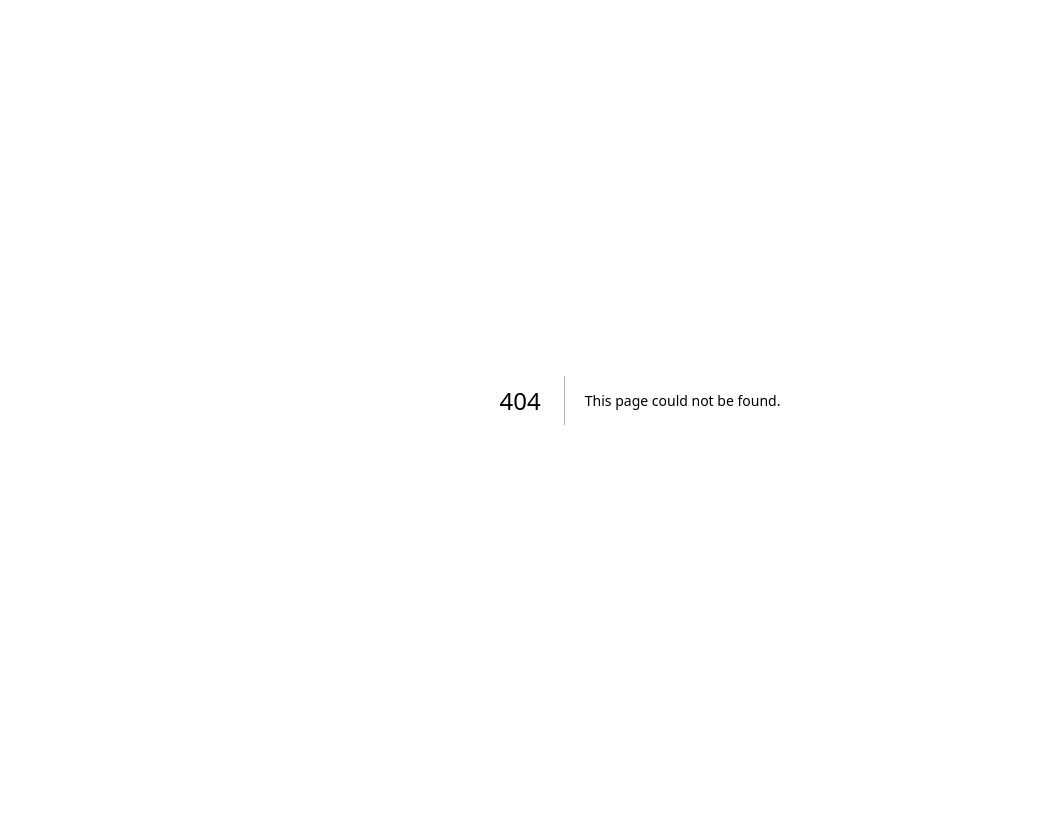
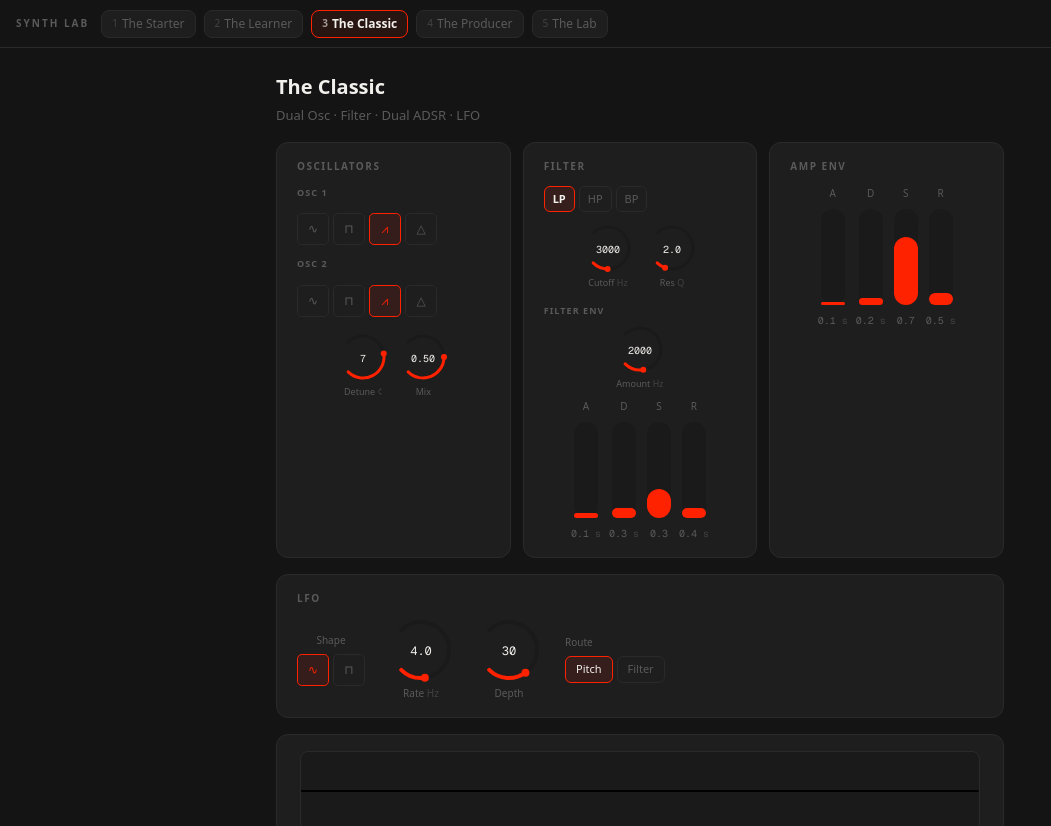
Before and after one commit to StealthVigilante/TheSynthProject, a Next.js app: page /temp-synths/3 in a window 1280 px wide. Before the commit this address had no page. Shown: the top 826 px of the page, without its empty margins (0-1051 px from the left). Before the commit the page ends 800 px from the top, so only its background shows below. Built offline with nearby package versions, Linux system fonts and the light colour scheme.

Commit message:
feat: add Synth 3 (The Classic) — dual osc, filter, dual ADSR, LFO, signal flow layout

```diff
--- /dev/null
+++ b/src/app/temp-synths/3/page.tsx
@@ -0,0 +1,213 @@
+// src/app/temp-synths/3/page.tsx
+"use client";
+
+import { useCallback, useEffect, useRef, useState } from "react";
+import { Knob } from "@/components/synth/knob";
+import { Fader } from "@/components/synth/fader";
+import { PianoKeyboard } from "@/components/synth/piano-keyboard";
+import { WaveformSelect } from "@/components/synth/waveform-select";
+import { WaveformCanvas } from "../waveform-canvas";
+import { Synth3Engine } from "./engine";
+
+const SECTION: React.CSSProperties = {
+  background: "var(--card)",
+  border: "1px solid var(--border)",
+  borderRadius: 12,
+  padding: "16px 20px",
+};
+
+const LABEL: React.CSSProperties = {
+  fontSize: 10,
+  fontWeight: 700,
+  letterSpacing: "0.15em",
+  textTransform: "uppercase" as const,
+  color: "var(--muted-foreground)",
+  marginBottom: 12,
+};
+
+const SUBLABEL: React.CSSProperties = {
+  fontSize: 9,
+  fontWeight: 700,
+  letterSpacing: "0.12em",
+  textTransform: "uppercase" as const,
+  color: "var(--muted-foreground)",
+  marginBottom: 8,
+};
+
+function FilterTypeSelect({ value, onChange }: { value: BiquadFilterType; onChange: (v: BiquadFilterType) => void }) {
+  const options: BiquadFilterType[] = ["lowpass", "highpass", "bandpass"];
+  const labels: Record<string, string> = { lowpass: "LP", highpass: "HP", bandpass: "BP" };
+  return (
+    <div style={{ display: "flex", gap: 4 }}>
+      {options.map((o) => (
+        <button
+          key={o}
+          onClick={() => onChange(o)}
+          style={{
+            padding: "4px 8px",
+            borderRadius: 6,
+            border: "1px solid",
+            borderColor: value === o ? "var(--primary)" : "var(--border)",
+            background: value === o ? "oklch(from var(--primary) l c h / 10%)" : "var(--card)",
+            color: value === o ? "var(--foreground)" : "var(--muted-foreground)",
+            fontSize: 11,
+            fontWeight: value === o ? 600 : 400,
+            cursor: "pointer",
+            transition: "all 150ms",
+          }}
+        >
+          {labels[o]}
+        </button>
+      ))}
+    </div>
+  );
+}
+
+export default function Synth3Page() {
+  const engineRef = useRef<Synth3Engine | null>(null);
+
+  const [osc1Type, setOsc1Type] = useState<string>("sawtooth");
+  const [osc2Type, setOsc2Type] = useState<string>("sawtooth");
+  const [osc2Detune, setOsc2Detune] = useState(7);
+  const [oscMix, setOscMix] = useState(0.5);
+
+  const [filterType, setFilterTypeState] = useState<BiquadFilterType>("lowpass");
+  const [filterCutoff, setFilterCutoff] = useState(3000);
+  const [filterRes, setFilterRes] = useState(2);
+
+  const [ampA, setAmpA] = useState(0.05);
+  const [ampD, setAmpD] = useState(0.2);
+  const [ampS, setAmpS] = useState(0.7);
+  const [ampR, setAmpR] = useState(0.5);
+
+  const [fEnvAmt, setFEnvAmt] = useState(2000);
+  const [fEnvA, setFEnvA] = useState(0.1);
+  const [fEnvD, setFEnvD] = useState(0.3);
+  const [fEnvS, setFEnvS] = useState(0.3);
+  const [fEnvR, setFEnvR] = useState(0.4);
+
+  const [lfoType, setLfoType] = useState<string>("sine");
+  const [lfoRate, setLfoRate] = useState(4);
+  const [lfoDepth, setLfoDepth] = useState(30);
+  const [lfoRoute, setLfoRoute] = useState<"pitch" | "filter">("pitch");
+
+  useEffect(() => {
+    engineRef.current = new Synth3Engine();
+    return () => engineRef.current?.dispose();
+  }, []);
+
+  const noteOn = useCallback((note: string, vel: number) => engineRef.current?.noteOn(note, vel), []);
+  const noteOff = useCallback((note: string) => engineRef.current?.noteOff(note), []);
+  const getWaveform = useCallback((): Float32Array => engineRef.current?.getWaveform() ?? new Float32Array(1024), []);
+
+  const e = engineRef.current;
+
+  return (
+    <div style={{ maxWidth: 760, margin: "0 auto", padding: "24px 16px 80px", display: "flex", flexDirection: "column", gap: 16 }}>
+      <div>
+        <p style={{ fontSize: 20, fontWeight: 700, margin: 0 }}>The Classic</p>
+        <p style={{ fontSize: 13, color: "var(--muted-foreground)", margin: "4px 0 0" }}>
+          Dual Osc · Filter · Dual ADSR · LFO
+        </p>
+      </div>
+
+      {/* Signal flow: 3 columns */}
+      <div style={{ display: "grid", gridTemplateColumns: "1fr 1fr 1fr", gap: 12 }}>
+        {/* OSC */}
+        <div style={SECTION}>
+          <p style={LABEL}>Oscillators</p>
+
+          <p style={SUBLABEL}>OSC 1</p>
+          <WaveformSelect value={osc1Type} options={["sine", "square", "sawtooth", "triangle"]} onChange={(v) => { setOsc1Type(v); e?.setOsc1Type(v as OscillatorType); }} label="" />
+
+          <div style={{ height: 12 }} />
+
+          <p style={SUBLABEL}>OSC 2</p>
+          <WaveformSelect value={osc2Type} options={["sine", "square", "sawtooth", "triangle"]} onChange={(v) => { setOsc2Type(v); e?.setOsc2Type(v as OscillatorType); }} label="" />
+
+          <div style={{ marginTop: 16, display: "flex", alignItems: "center", justifyContent: "center", gap: 12 }}>
+            <Knob value={osc2Detune} min={-100} max={100} step={1} label="Detune" unit="¢" onChange={(v) => { setOsc2Detune(v); e?.setOsc2Detune(v); }} size="sm" />
+            <Knob value={oscMix} min={0} max={1} step={0.01} label="Mix" onChange={(v) => { setOscMix(v); e?.setOscMix(v); }} size="sm" />
+          </div>
+        </div>
+
+        {/* FILTER */}
+        <div style={SECTION}>
+          <p style={LABEL}>Filter</p>
+          <FilterTypeSelect value={filterType} onChange={(v) => { setFilterTypeState(v); e?.setFilterType(v); }} />
+          <div style={{ display: "flex", justifyContent: "center", gap: 16, marginTop: 12 }}>
+            <Knob value={filterCutoff} min={80} max={18000} step={10} label="Cutoff" unit="Hz" onChange={(v) => { setFilterCutoff(v); e?.setFilterCutoff(v); }} size="sm" />
+            <Knob value={filterRes} min={0.1} max={20} step={0.1} label="Res" unit="Q" onChange={(v) => { setFilterRes(v); e?.setFilterResonance(v); }} size="sm" />
+          </div>
+
+          <p style={{ ...SUBLABEL, marginTop: 14 }}>Filter Env</p>
+          <div style={{ display: "flex", justifyContent: "center" }}>
+            <Knob value={fEnvAmt} min={0} max={10000} step={50} label="Amount" unit="Hz" onChange={(v) => { setFEnvAmt(v); e?.setFilterEnvAmount(v); }} size="sm" />
+          </div>
+          <div style={{ display: "flex", gap: 8, marginTop: 8, justifyContent: "center" }}>
+            <Fader value={fEnvA} min={0.001} max={2} step={0.001} label="A" unit="s" onChange={(v) => { setFEnvA(v); e?.setFilterEnvAttack(v); }} />
+            <Fader value={fEnvD} min={0.01} max={3} step={0.01} label="D" unit="s" onChange={(v) => { setFEnvD(v); e?.setFilterEnvDecay(v); }} />
+            <Fader value={fEnvS} min={0} max={1} step={0.01} label="S" onChange={(v) => { setFEnvS(v); e?.setFilterEnvSustain(v); }} />
+            <Fader value={fEnvR} min={0.01} max={4} step={0.01} label="R" unit="s" onChange={(v) => { setFEnvR(v); e?.setFilterEnvRelease(v); }} />
+          </div>
+        </div>
+
+        {/* AMP */}
+        <div style={SECTION}>
+          <p style={LABEL}>Amp Env</p>
+          <div style={{ display: "flex", gap: 8, justifyContent: "center" }}>
+            <Fader value={ampA} min={0.001} max={2} step={0.001} label="A" unit="s" onChange={(v) => { setAmpA(v); e?.setAmpAttack(v); }} />
+            <Fader value={ampD} min={0.01} max={3} step={0.01} label="D" unit="s" onChange={(v) => { setAmpD(v); e?.setAmpDecay(v); }} />
+            <Fader value={ampS} min={0} max={1} step={0.01} label="S" onChange={(v) => { setAmpS(v); e?.setAmpSustain(v); }} />
+            <Fader value={ampR} min={0.01} max={4} step={0.01} label="R" unit="s" onChange={(v) => { setAmpR(v); e?.setAmpRelease(v); }} />
+          </div>
+        </div>
+      </div>
+
+      {/* LFO */}
+      <div style={SECTION}>
+        <p style={LABEL}>LFO</p>
+        <div style={{ display: "flex", gap: 24, alignItems: "center", flexWrap: "wrap" }}>
+          <WaveformSelect value={lfoType} options={["sine", "square"]} onChange={(v) => { setLfoType(v); e?.setLfoType(v as OscillatorType); }} label="Shape" />
+          <Knob value={lfoRate} min={0.1} max={20} step={0.1} label="Rate" unit="Hz" onChange={(v) => { setLfoRate(v); e?.setLfoRate(v); }} size="md" />
+          <Knob value={lfoDepth} min={0} max={100} step={1} label="Depth" onChange={(v) => { setLfoDepth(v); e?.setLfoDepth(v); }} size="md" />
+          <div style={{ display: "flex", flexDirection: "column", gap: 6 }}>
+            <span style={{ fontSize: 10, color: "var(--muted-foreground)" }}>Route</span>
+            <div style={{ display: "flex", gap: 4 }}>
+              {(["pitch", "filter"] as const).map((r) => (
+                <button
+                  key={r}
+                  onClick={() => { setLfoRoute(r); e?.setLfoRoute(r); }}
+                  style={{
+                    padding: "4px 10px",
+                    borderRadius: 6,
+                    border: "1px solid",
+                    borderColor: lfoRoute === r ? "var(--primary)" : "var(--border)",
+                    background: lfoRoute === r ? "oklch(from var(--primary) l c h / 10%)" : "var(--card)",
+                    color: lfoRoute === r ? "var(--foreground)" : "var(--muted-foreground)",
+                    fontSize: 11,
+                    cursor: "pointer",
+                    transition: "all 150ms",
+                    textTransform: "capitalize",
+                  }}
+                >
+                  {r}
+                </button>
+              ))}
+            </div>
+          </div>
+        </div>
+      </div>
+
+      {/* Waveform display */}
+      <div style={{ ...SECTION, display: "flex", justifyContent: "center" }}>
+        <WaveformCanvas getWaveform={getWaveform} width={680} height={80} />
+      </div>
+
+      {/* Keyboard */}
+      <div style={SECTION}>
+        <PianoKeyboard onNoteOn={noteOn} onNoteOff={noteOff} startOctave={3} octaves={2} />
+      </div>
+    </div>
+  );
+}
```
